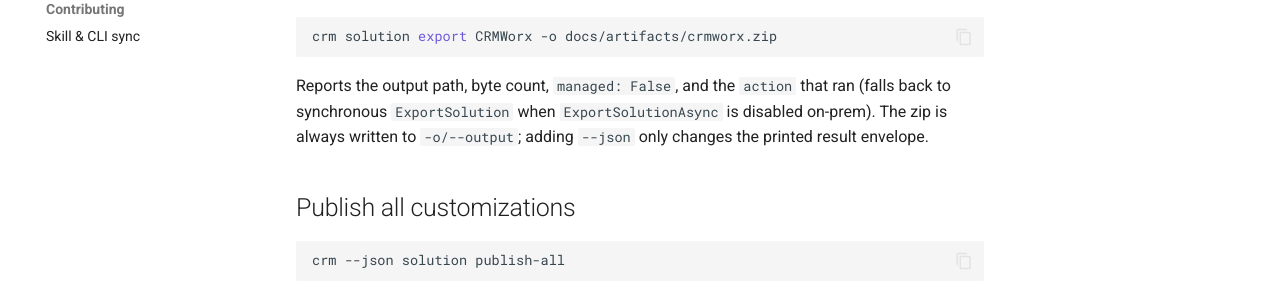
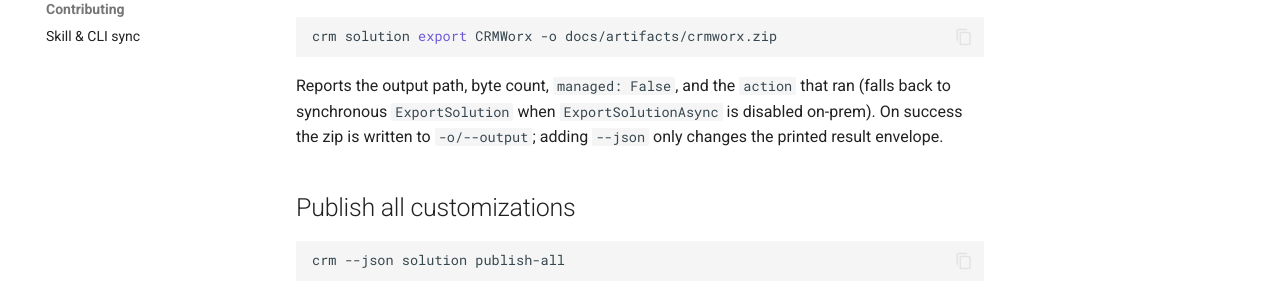
Before and after one commit to Gharib89/crm, an MkDocs documentation site: the page built from docs/how-to/solution.md, in a window 1280 px wide and 1181 px high. Shown: the part 765-1060 px from the top of the window. Built offline with MkDocs 1.6.1 and Material for MkDocs 9.7.7, drawn with Linux system fonts in a browser that asks for light colours; comment, search, counter and statistics services are not loaded.

Commit message:
docs: soften "always written" to "on success" for solution export zip
Copilot round 3: --dry-run and failures produce no zip on disk.

Co-Authored-By: Claude Opus 4.8 (1M context) <noreply@anthropic.com>

````diff
--- a/docs/how-to/solution.md
+++ b/docs/how-to/solution.md
@@ -24,7 +24,7 @@ Returns component **type + objectid** rows (componenttype `9` = option set, `1`
 ```bash
 crm solution export CRMWorx -o docs/artifacts/crmworx.zip
 ```
-Reports the output path, byte count, `managed: False`, and the `action` that ran (falls back to synchronous `ExportSolution` when `ExportSolutionAsync` is disabled on-prem). The zip is always written to `-o/--output`; adding `--json` only changes the printed result envelope.
+Reports the output path, byte count, `managed: False`, and the `action` that ran (falls back to synchronous `ExportSolution` when `ExportSolutionAsync` is disabled on-prem). On success the zip is written to `-o/--output`; adding `--json` only changes the printed result envelope.
 
 ## Publish all customizations
 
````
